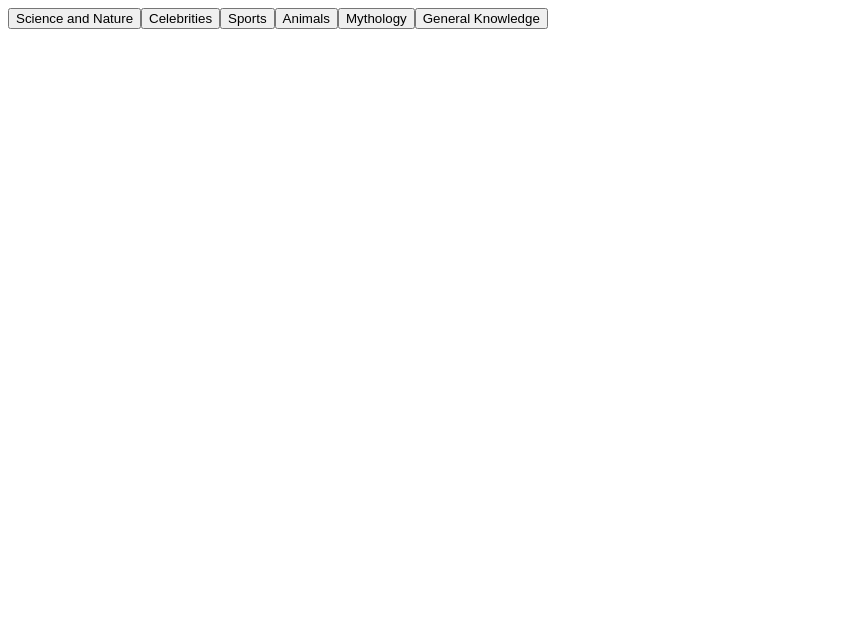
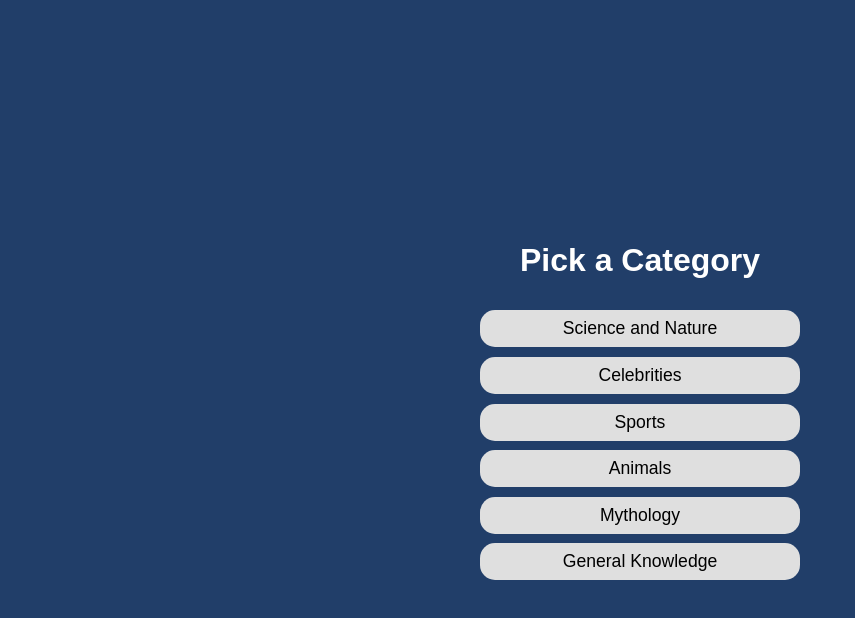
Before and after one commit to fac-13/mad-skillzzzz, a React app: page / in a window 1280 px wide. Shown: the whole page, without its empty margins (0-855 px from the left). Built offline with nearby package versions, Linux system fonts and the light colour scheme; a web font is replaced by a local one.

Commit message:
adds styling

```diff
--- a/package.json
+++ b/package.json
@@ -35,6 +35,8 @@
   },
   "dependencies": {
     "react": "^16.3.2",
-    "react-dom": "^16.3.2"
+    "react-dom": "^16.3.2",
+    "sanitize.css": "^5.0.0",
+    "style.css": "^1.0.0"
   }
 }
--- a/public/index.html
+++ b/public/index.html
@@ -5,6 +5,7 @@
   <meta charset="UTF-8">
   <meta name="viewport" content="width=device-width, initial-scale=1.0">
   <meta http-equiv="X-UA-Compatible" content="ie=edge">
+  <link href="https://fonts.googleapis.com/css?family=Mako" rel="stylesheet">
   <title>Document</title>
 </head>
 
--- /dev/null
+++ b/public/style.css
@@ -0,0 +1,70 @@
+html {
+  height: 100%;
+  font-family: 'Mako', sans-serif;
+}
+
+body {
+  background-color: rgb(33, 62, 105);
+  height: 100%;
+  position: relative;
+}
+
+.app {
+  position: absolute;
+  top: 0;
+  bottom: 0;
+  left: 0;
+  right: 0;
+  display: flex;
+  flex-direction: column;
+  justify-content: center;
+  align-items: center;
+}
+
+h1 {
+  color: white;
+  font-size: 2rem;
+}
+
+.card {
+  display: flex;
+  flex-direction: column;
+  justify-content: center;
+  align-items: center;
+  max-width: 27rem;
+  color: #fff;
+
+}
+
+.card header {
+  align-self: flex-end;
+  text-transform: uppercase;
+}
+
+.card p {
+  font-weight: bolder;
+  font-size: 1.5rem;
+}
+
+.button {
+  display: block;
+  width: 20rem;
+  padding: 3px;
+  background-color: rgb(223, 223, 223);
+  margin: .3rem;
+  padding: .5rem;
+  border-radius: 15px;
+  color: black;
+  font-size: 1.1rem;
+  border: none;
+  transition: padding .3s;
+  font-family: 'Mako', sans-serif;
+}
+
+button:focus, button:hover {
+  background-color: rgb(38, 100, 32);
+  color: white;
+  outline: none;
+  padding: .75rem;
+  font-size: 1.2rem;
+}
--- a/src/components/app.js
+++ b/src/components/app.js
@@ -2,6 +2,7 @@ import React from 'react';
 import Button from './button';
 import Card from './card';
 import { getQuiz } from '../utils/getQuiz';
+import "../../public/style.css";
 
 export default class App extends React.Component {
   constructor(props) {
@@ -61,7 +62,8 @@ export default class App extends React.Component {
     const { categories } = this.props;
     const { quizData, currentQuestion } = this.state;
     return (
-      <div>
+      <div className="app">
+        <h1>Pick a Category</h1>
         {categories.map((item, i) => {
           const values = item.split('/');
           return (
--- a/src/components/button.js
+++ b/src/components/button.js
@@ -1,9 +1,10 @@
 import React from 'react';
 import ReactDOM from 'react-dom';
+import "../../public/style.css";
 
 const Button = ({ onClick, children, id }) => {
   return (
-    <button onClick={onClick} id={id}>
+    <button className="button" onClick={onClick} id={id}>
       {children}
     </button>
   );
--- a/src/components/card.js
+++ b/src/components/card.js
@@ -1,5 +1,6 @@
 import React from 'react';
 import Button from './button';
+import "../../public/style.css";
 
 export default class Card extends React.Component {
   constructor(props) {
@@ -16,7 +17,7 @@ export default class Card extends React.Component {
     } = this.props;
     const answers = correctAnswer.split().concat(wrongAnswers);
     return (
-      <article>
+      <article className="card">
         <header>
           <p>{difficulty}</p>
         </header>
--- a/src/index.js
+++ b/src/index.js
@@ -1,5 +1,6 @@
 import React from 'react';
 import ReactDOM from 'react-dom';
+import "sanitize.css/sanitize.css";
 
 import App from "./components/app";
 
```
Also changed, not shown: 1 other file.
